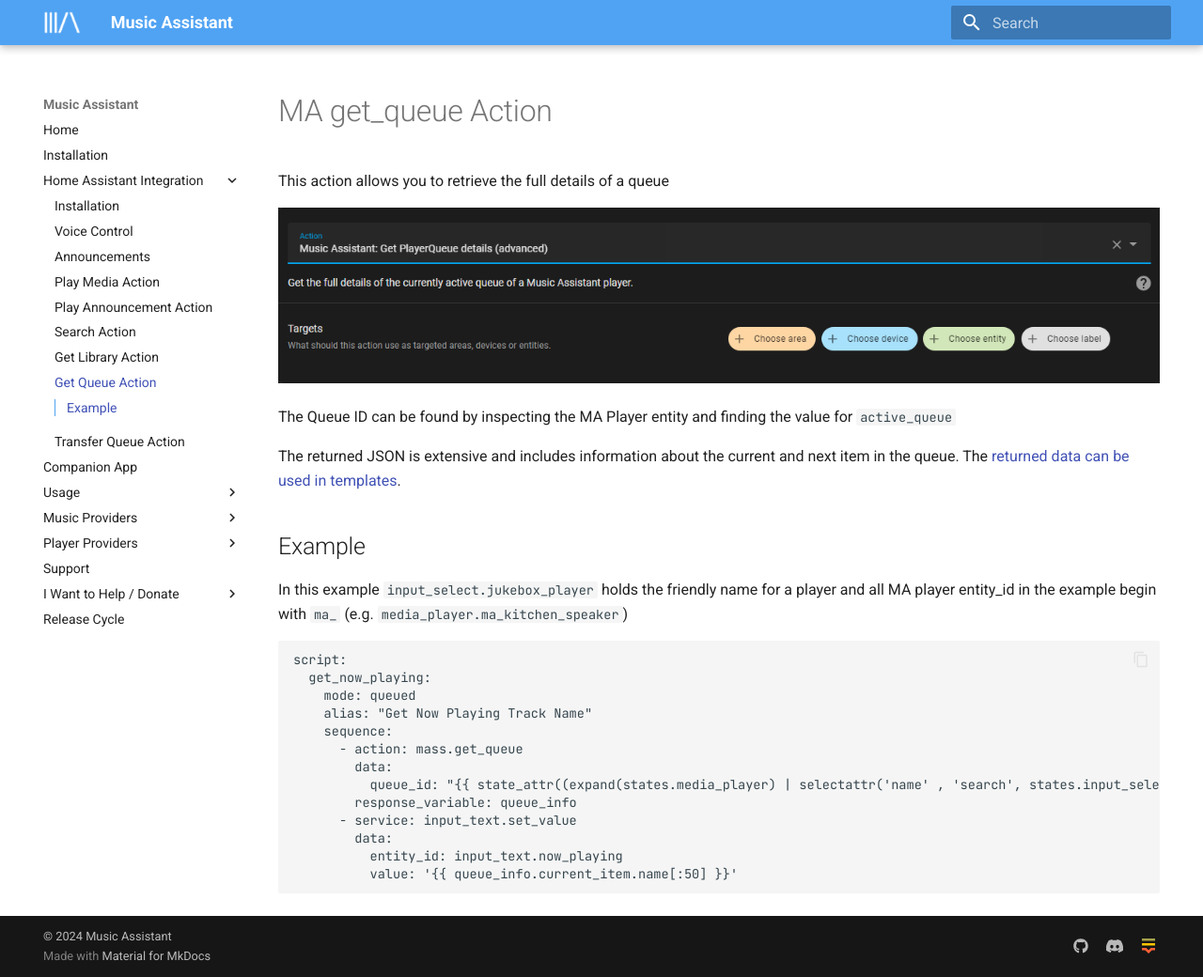
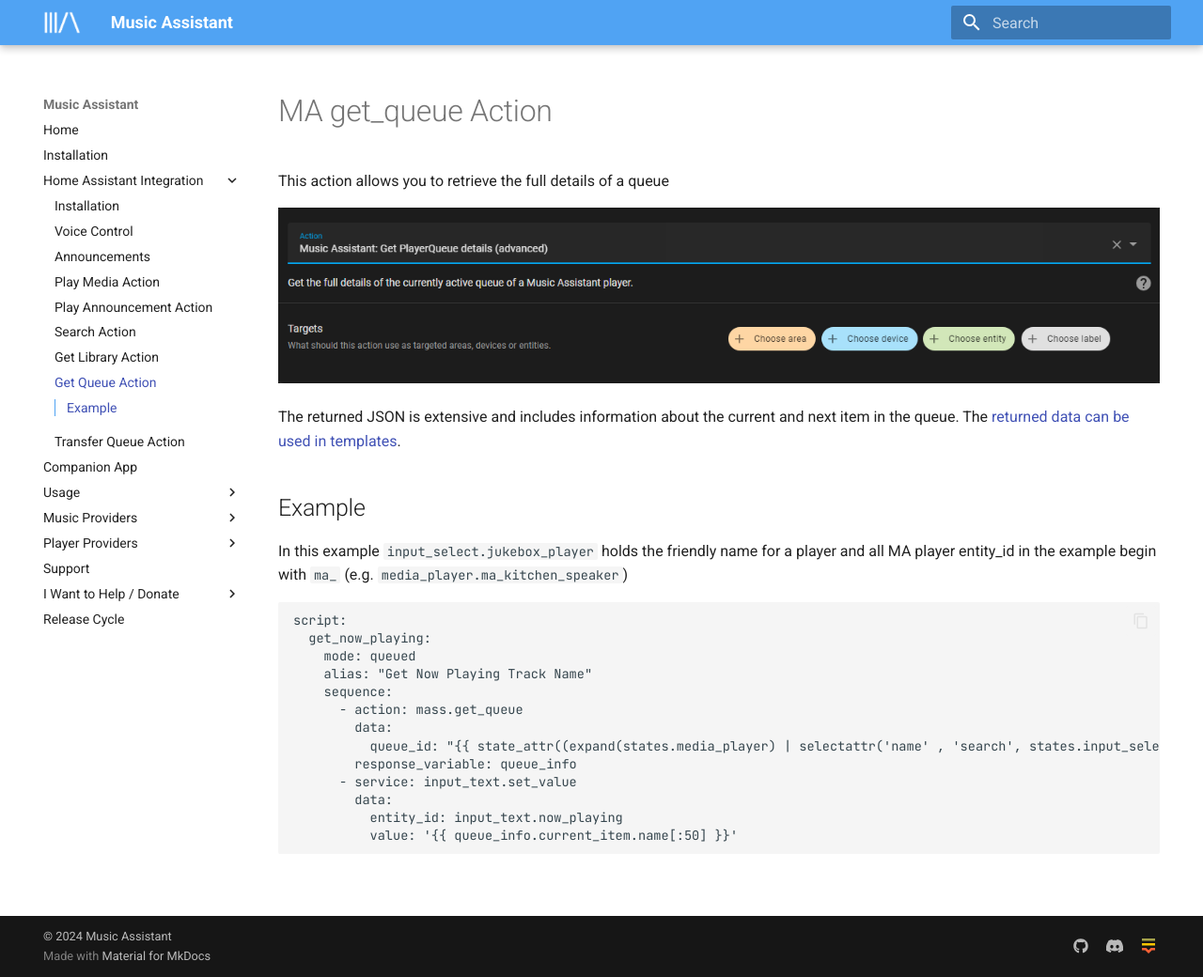
Before and after one commit to pwbriggs/music-assistant.github.io, an MkDocs documentation site: the page built from docs/faq/get_queue.md, in a window 1280 px wide and 1040 px high. Shown: the whole window at 94% size. Built offline with MkDocs 1.6.1 and Material for MkDocs 9.7.7, drawn with Linux system fonts in a browser that asks for light colours.

Commit message:
Remove Queue ID

```diff
--- a/docs/faq/get_queue.md
+++ b/docs/faq/get_queue.md
@@ -3,8 +3,6 @@
 This action allows you to retrieve the full details of a queue
 
 ![image](../assets/screenshots/service-call/get_queue.png)
-
-The Queue ID can be found by inspecting the MA Player entity and finding the value for `active_queue`
 
 The returned JSON is extensive and includes information about the current and next item in the queue. The [returned data can be used in templates](https://www.home-assistant.io/docs/scripts/perform-actions#use-templates-to-handle-response-data).
 
```
